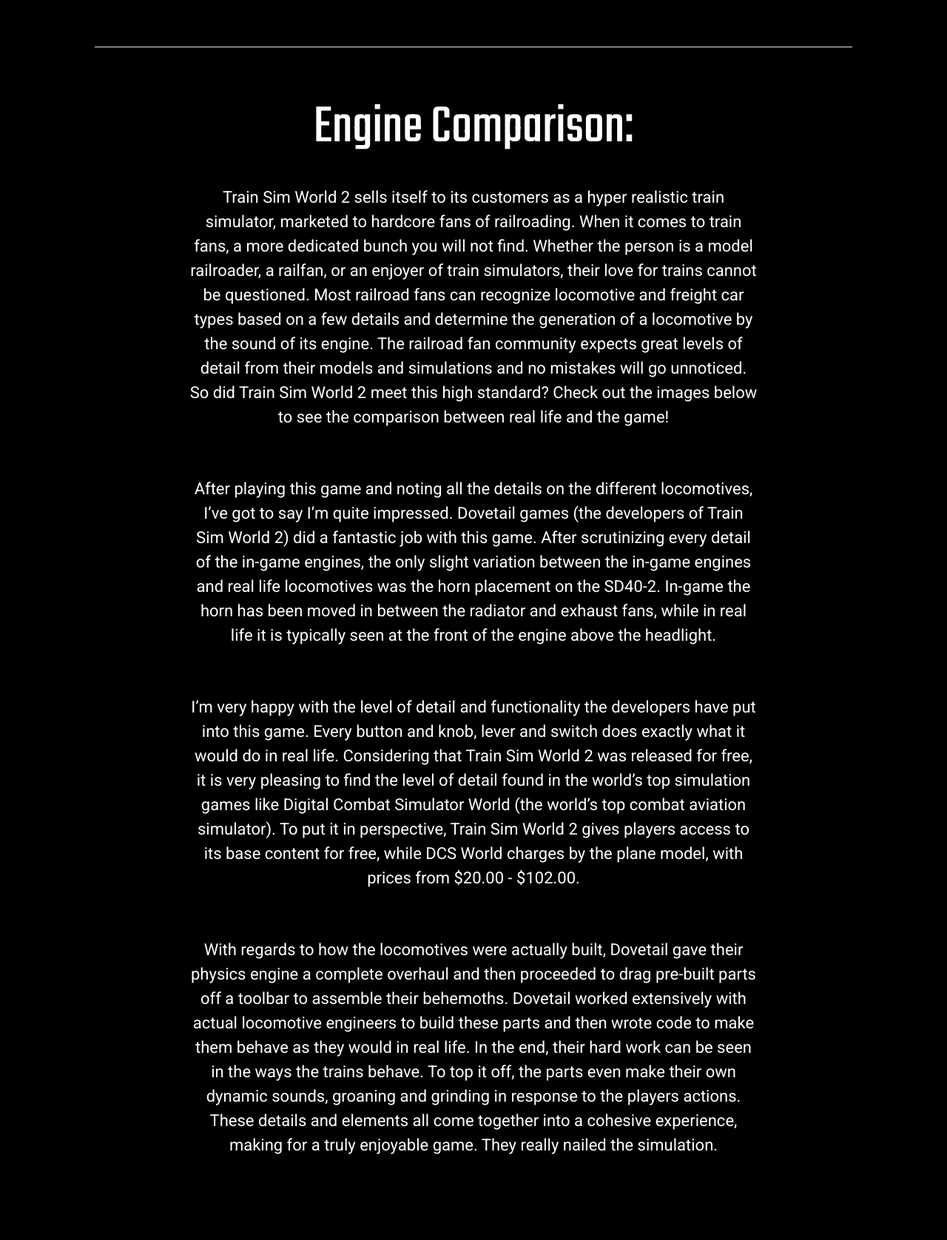
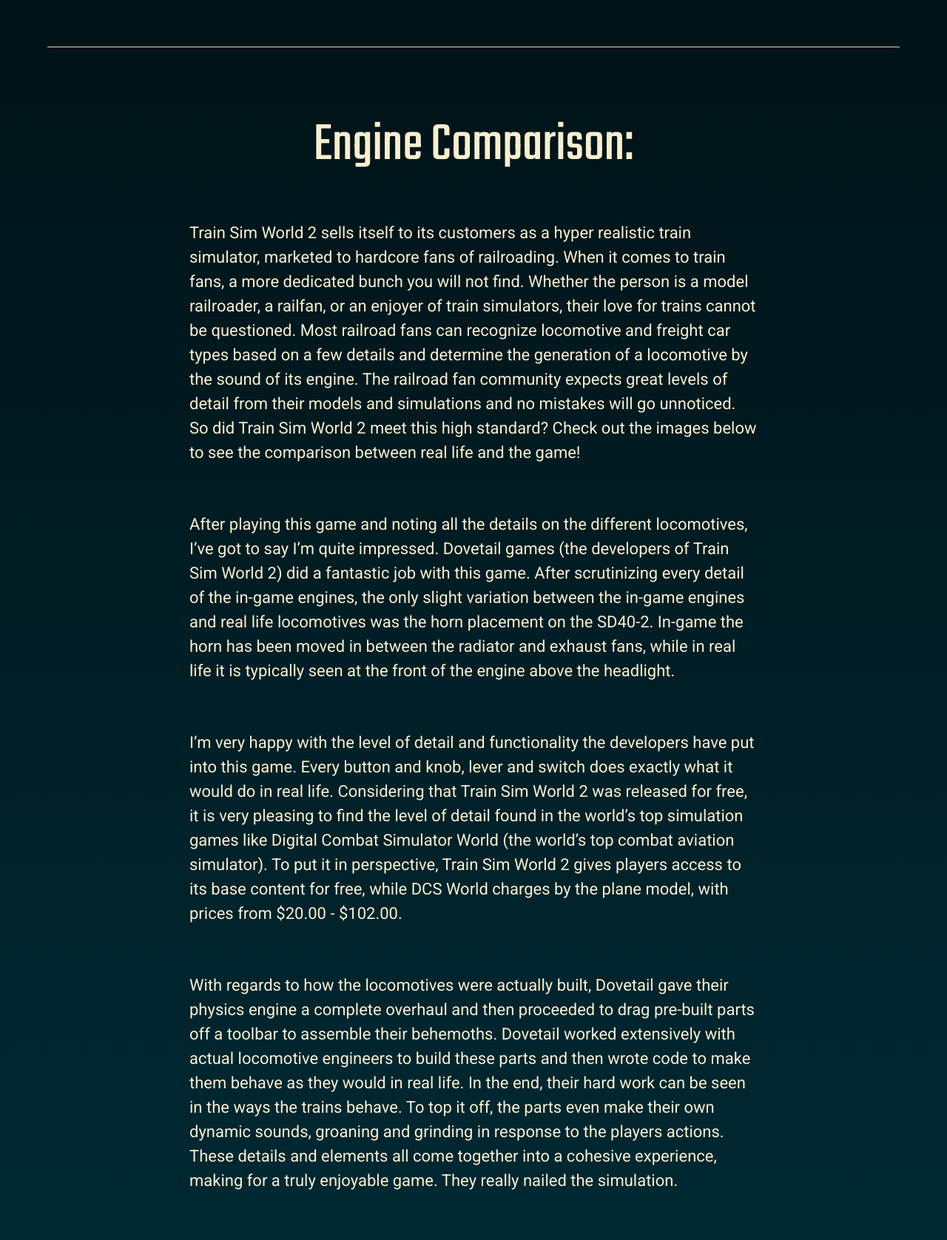
Before and after one commit to allforthe64/cs50wFinalProject, a Django app: page /gameplayVSrealLifeComparison in a window 1280 px wide. Shown: the part 1331-3007 px from the top of the page at 74% size. Before the commit the page ends 2891 px from the top, so only its background shows below. Run offline with Django 3.2, Linux system fonts and the light colour scheme; some libraries are stand-ins or nearby versions.

Commit message:
made some changes to background color and updated font color

```diff
--- a/finalProject/TSW2/static/TSW2/styles.css
+++ b/finalProject/TSW2/static/TSW2/styles.css
@@ -1,5 +1,5 @@
 body {
-    background-color: black
+    background-image: linear-gradient(black, #002933);
 }
 
 .titleDivs {
@@ -9,7 +9,7 @@ body {
     flex-direction: row;
     height: 600px;
     border-style: solid;
-    border-color: #ffb800;
+    border-color: #ff9900;
     overflow:hidden;
     position: relative;
 }
@@ -58,7 +58,7 @@ body {
 
 .articleHeaders {
     font-family: "Teko";
-    color: white;
+    color: rgb(248, 239, 207);
     font-size: 75px;
 }
 
@@ -68,8 +68,9 @@ body {
 }
 
 .comparisonParagraphs {
-    color:white; width: 60%;
-    text-align: center;
+    color:rgb(248, 239, 207);
+    width: 60%;
+    text-align: left;
     font-family: "Roboto";
     font-size: 22px;
 }
--- a/finalProject/TSW2/templates/TSW2/comparison.html
+++ b/finalProject/TSW2/templates/TSW2/comparison.html
@@ -3,7 +3,7 @@
 
 {% block body %}
     <div class="titleDivs">
-        <img src="https://i.ytimg.com/vi/S49CN57Y58o/maxresdefault.jpg" class="bgImg">
+        <img src="https://www.dropbox.com/s/5vsm3h09n7z32r1/GvR.png?dl=0" class="bgImg">
 
         <div class="miniTitleDiv" style="margin-left: 60%; margin-bottom: 50px;">
             <h1 class="titles" style="margin-top:15px; margin-left: 25px;">Gameplay V.S. Reality</h1>
@@ -27,14 +27,16 @@
 
     <br>
     <br>
-    <hr style="background-color:white; width:80%">
+    <hr style="background-color:rgb(248, 239, 207); width: 90%">
     <br>
     <br>
 
 
+        <br>
         <div class="articleContainer">
             <h2 class="articleHeaders">Engine Comparison:</h2>
         </div>
+        <br>
         <br>
         <div class="articleContainer">
             <p class="comparisonParagraphs">
@@ -61,9 +63,10 @@
             <p class="comparisonParagraphs">
                 With regards to how the locomotives were actually built, Dovetail gave their physics engine a complete overhaul and then proceeded to drag pre-built parts off a toolbar to assemble their behemoths. Dovetail worked extensively with actual locomotive engineers to build these parts and then wrote code to make them behave as they would in real life. In the end, their hard work can be seen in the ways the trains behave. To top it off, the parts even make their own dynamic sounds, groaning and grinding in response to the players actions. These details and elements all come together into a cohesive experience, making for a truly enjoyable game. They really nailed the simulation.
             </p>
+        <br>
     </div>
     <br>
     <br>
-
+    <div style="background-image: linear-gradient(#6e6e6e, #8f8f8f); width: 60%; margin-left: 20%;"></div>
 
 {% endblock %}
```
Lines whose indentation alone changed are shown as unchanged.
